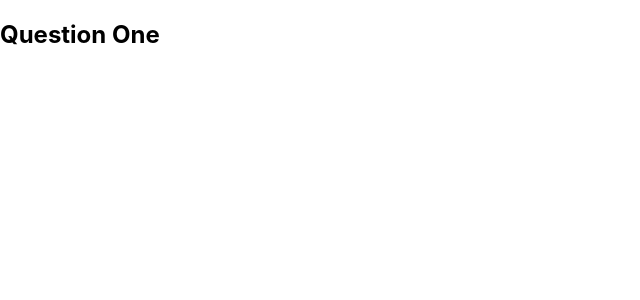
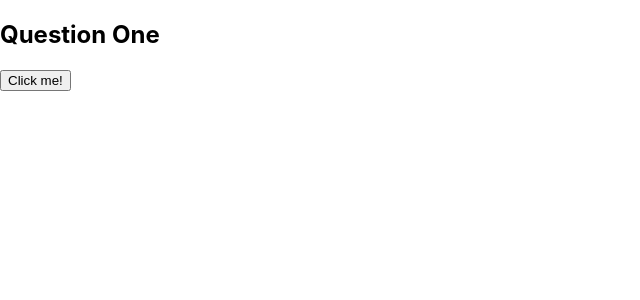
Before and after one commit to javifond/training-form, a React (Create React App) app: page /question-one in a window 1280 px wide. Shown: the top 300 px of the page, without its empty margins (0-640 px from the left). Built offline with nearby package versions, Linux system fonts and the light colour scheme.

Commit message:
TF- Add test action into a component

```diff
--- a/src/components/questionOne/questionOne.js
+++ b/src/components/questionOne/questionOne.js
@@ -1,9 +1,29 @@
-import React from 'react';
+import React, { Component } from 'react';
+import { connect } from 'react-redux';
+import { simpleAction } from '../../actions/simpleAction';
 
-function QuestionOne() {
-    return (
-        <h2>Question One</h2>
-    )
+const mapDispatchToProps = {
+    simpleAction,
 }
 
-export default QuestionOne;
+const mapStateToProps = state => ({
+    ...state
+   })
+
+class QuestionOne extends Component {
+    simpleAction = (e) => {
+        this.props.simpleAction(e.target);
+    }
+
+    render() {
+        return (
+            <section>
+                <h2>Question One</h2>
+                <button onClick={(e) => this.simpleAction(e)}>Click me!</button>
+                { console.log(this.props) }
+            </section>
+        )
+    }
+}
+
+export default connect(mapStateToProps, mapDispatchToProps)(QuestionOne);
```
